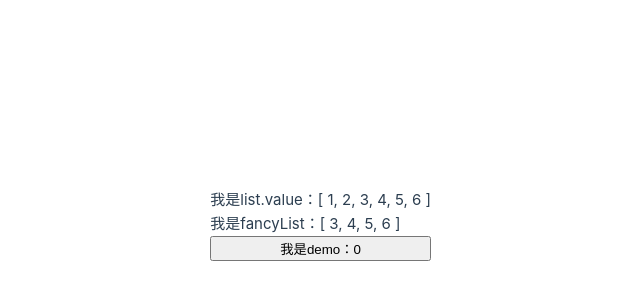
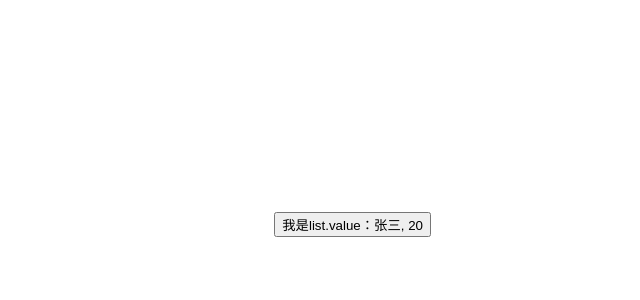
Before and after one commit to wo1261931780/st-vue3xiaotuxian, a Vue app: page / in a window 1280 px wide. Shown: the part 176-476 px from the top of the page, without its empty margins (209-849 px from the left). Built offline with nearby package versions, Linux system fonts and the light colour scheme.

Commit message:
Update App.vue

```diff
--- a/src/App.vue
+++ b/src/App.vue
@@ -1,64 +1,24 @@
 <script setup>
 import { ref, watch } from 'vue'
 
-const list = ref([1, 2, 3, 4, 5])
-// ref监听的不需要使用.value去处理
-const demo = ref(0)
-const demoCount = () => {
-  demo.value++
-  console.log(demo.value)
+const list = ref({
+  name: '张三',
+  age: 20
+})
+const changeName = () => {
+  list.value.name = '李四'
 }
-import { computed } from 'vue'
-
-const computedList = computed(() => {
-  return list.value.filter(item => item > 2)
-})
-// 需要调用computed属性
-setTimeout(() => {
-  list.value.push(6)
-  // 向数组中插入数字6
-}, 3000)
-
-// watch(list, (newVal, oldVal) => {
-//   console.log('list发生了变化', newVal, oldVal)
-// })
-// watch(demo, (newVal, oldVal) => {
-//   console.log('demo', newVal, oldVal)
-// })
-// 如果要同时监听多个数据，使用数组的形式就可以
-// watch([list, demo], ([newVal, newName], [oldVal, oldName]) => {
-//     console.log('list或demo发生了变化', [newVal, newName], [oldVal, oldName])
-//   }
-// )
-// watch([list, demo], ([newVal, newName], [oldVal, oldName]) => {
-//     console.log('list或demo发生了变化', [newVal, newName], [oldVal, oldName])
-//   },
-//   {
-//     immediate: true
-//     // 在创建的时候就执行一次,注意是watch内部
-//   }
-// )
-// 上面我们会发现，list的变化不会被监听到，因为默认是浅层监听的，这里不会进行回调
-// watch([list, demo], ([newVal, newName], [oldVal, oldName]) => {
-//     console.log('list或demo发生了变化', [newVal, newName], [oldVal, oldName])
-//   },
-//   {
-//     deep: true
-//   }
-// )
-// 上面使用递归进行深层监听，如果一个对象中有任意属性变化，都会监听到
+watch(
+  () =>
+    list.value.name
+  , () => {
+    console.log('name changed')
+  })
+// deep是存在性能损耗的，所以尽量不要使用deep
 </script>
 
 <template>
-  <div>
-    我是list.value：{{ list }}
-  </div>
-  <br>
-  <div>
-    我是fancyList：{{ computedList }}
-  </div>
-  <br>
-  <button @click = "demoCount">
-    我是demo：{{ demo }}
+  <button @click = "changeName">
+    我是list.value：{{ list.name }}, {{ list.age }}
   </button>
 </template>
```
